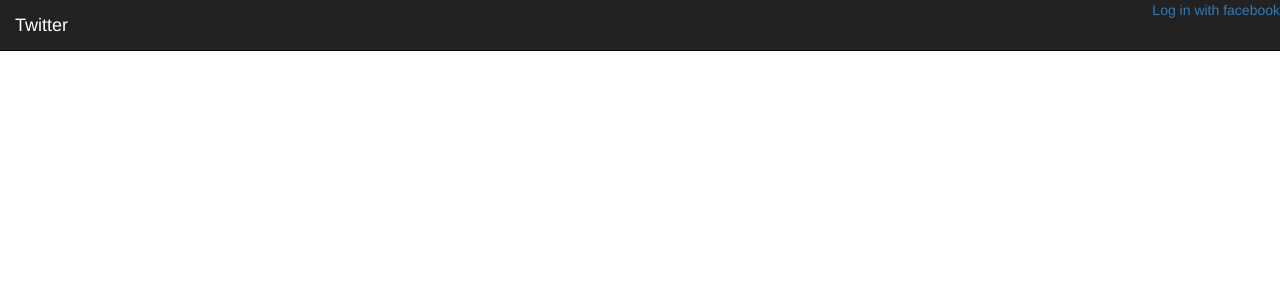
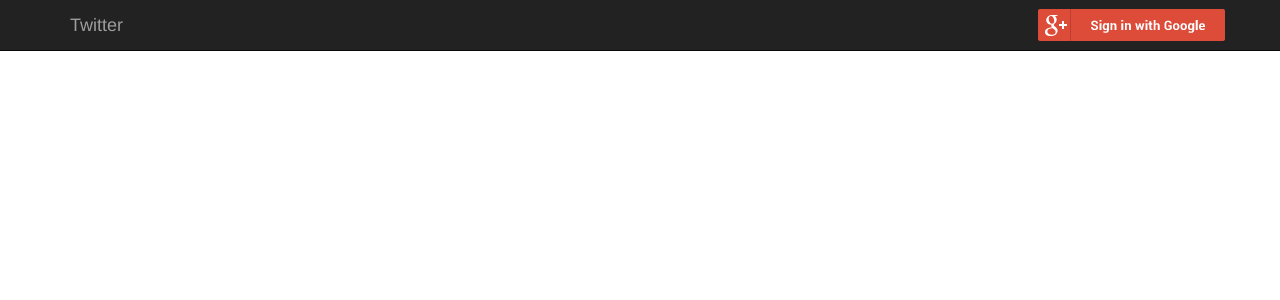
Before and after one commit to xavrin/jnp3, a Django app: a page that uses twitter/tweets/templates/base.html in a window 1280 px wide. Shown: the top 300 px of the page. Run offline with Django 3.2, Linux system fonts and the light colour scheme; some libraries are stand-ins or nearby versions.

Commit message:
google button added

```diff
--- /dev/null
+++ b/twitter/tweets/static/googleButton.css
@@ -0,0 +1,15 @@
+.sign-in-google {
+    width: 187px;
+    height: 32px;
+    background: url(images/Red-signin-Long-base-32dp.png) -5px -5px;
+    margin: 9px 0px 9px 5px;
+    text-indent: -9999px;
+}
+
+.sign-in-google:hover {
+    background-image: url(images/Red-signin-Long-hover-32dp.png);
+}
+
+.sign-in-google:active {
+    background-image: url(images/Red-signin-Long-press-32dp.png);
+}
--- a/twitter/tweets/static/style.css
+++ b/twitter/tweets/static/style.css
@@ -11,7 +11,3 @@
 table.paleblue th {
     text-align: center;
 }
-
-#googleButton {
-      background: url("images/Red-signin_Medium_base_32dp.png")
-    }
--- a/twitter/tweets/templates/base.html
+++ b/twitter/tweets/templates/base.html
@@ -23,7 +23,7 @@
 <body>
 {% block navbar %}
     <div class="navbar navbar-inverse navbar-fixed-top" role="navigation">
-        <div class="container-fluid bounded">
+        <div class="container">
             <div class="navbar-header">
                 <button type="button" class="navbar-toggle"
                         data-toggle="collapse" data-target=".navbar-collapse">
--- a/twitter/tweets/templates/home.html
+++ b/twitter/tweets/templates/home.html
@@ -1,5 +1,10 @@
 {% extends 'base.html' %}
 {% load staticfiles %}
+
+{% block head %}
+    {{ block.super }}
+    <link href="{% static "googleButton.css" %}" rel="stylesheet">
+{% endblock %}
 
 {% block navbar-right %}
 
@@ -15,7 +20,9 @@
        <a href="{% url 'social:begin' 'facebook' %}?next={{ request.path }}">Login with Facebook</a>
      </li>-->
         <a href="{% url 'social:begin' 'google-oauth2' %}?next={{ request.path }}">
-           Log in with facebook
+            <div class="sign-in-google">
+                Sign in with google.
+            </div>
         </a>
 
         <!--<li>
```
Also changed, not shown: twitter/tweets/static/images/Red-signin-Long-base-32dp.png (added), twitter/tweets/static/images/Red-signin-Long-hover-32dp.png (added), twitter/tweets/static/images/Red-signin-Long-press-32dp.png (added), twitter/tweets/static/images/Red-signin_Medium_base_32dp.png (deleted). Lines whose indentation alone changed are shown as unchanged.
